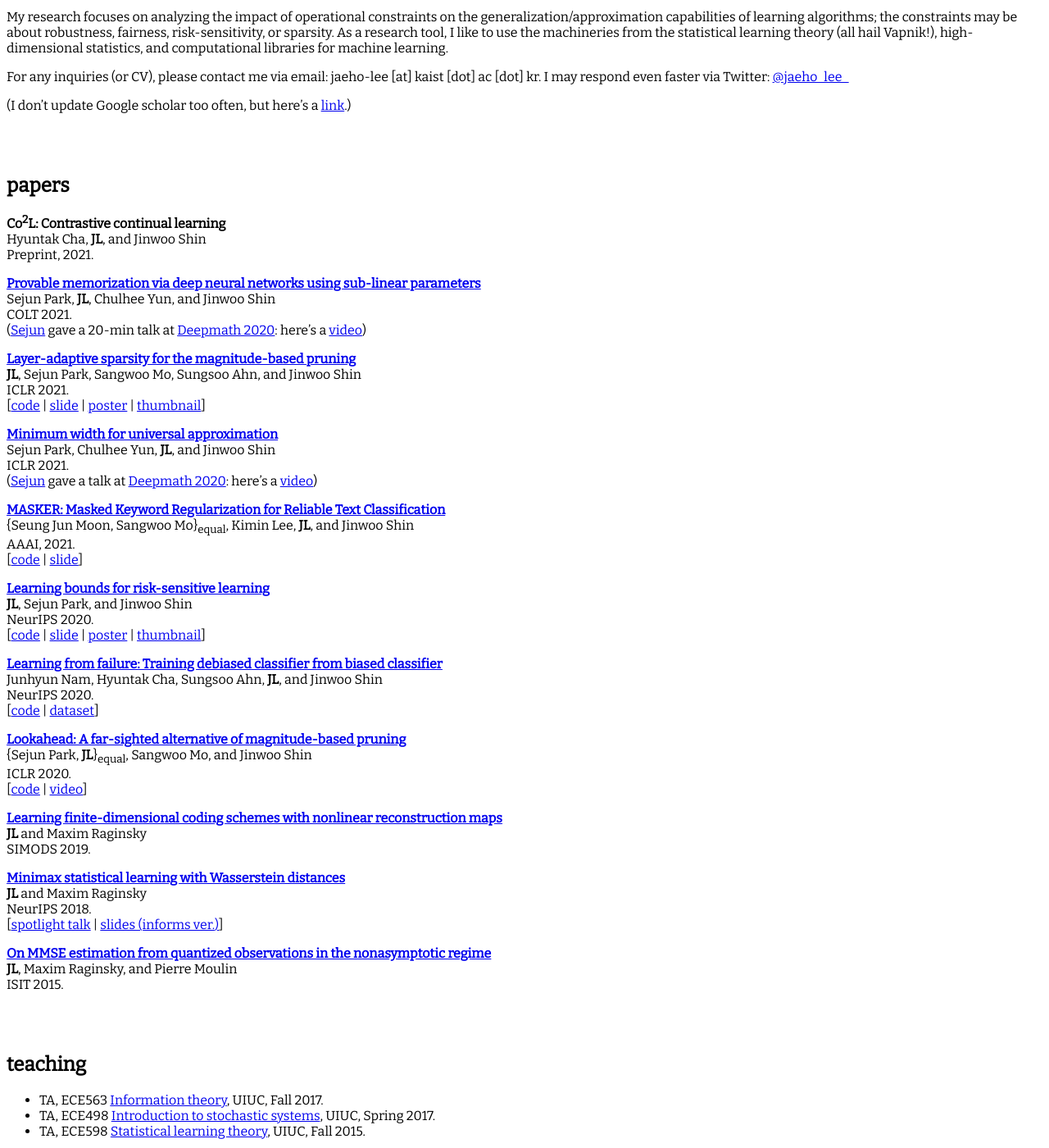
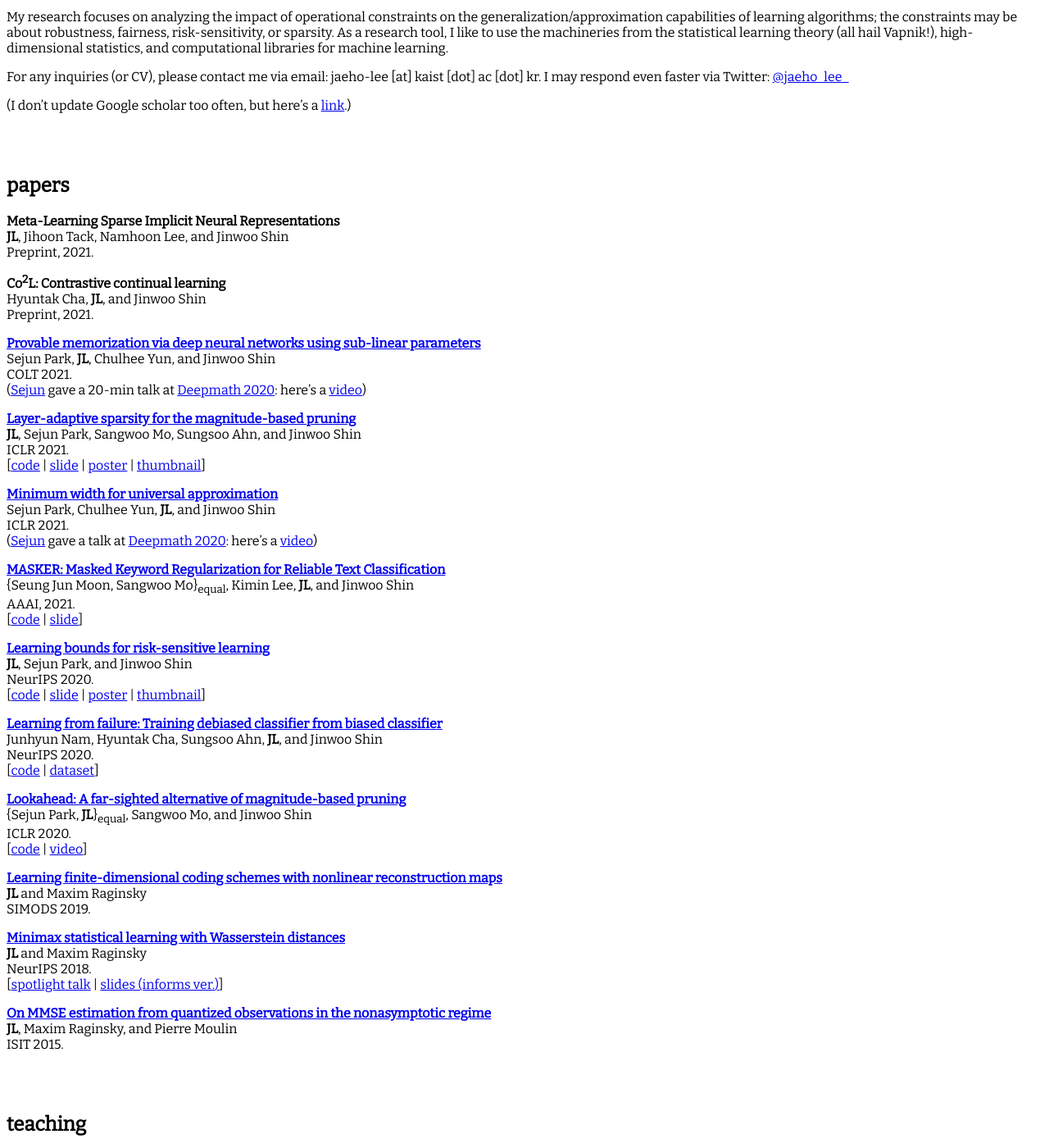
Before and after one commit to jaeho-lee/jaeho-lee.github.io, a Jekyll site: the page built from index.md, in a window 1280 px wide and 1400 px high, scrolled down 419 px. Shown: the whole window at 82% size. Built offline with Jekyll 4.4.1, drawn with Linux system fonts in a browser that asks for light colours; some of the changed text lies outside the part shown.

Commit message:
talk and preprint

```diff
--- a/index.md
+++ b/index.md
@@ -27,6 +27,11 @@
 -->
 ## papers
 
+**Meta-Learning Sparse Implicit Neural Representations**
+**JL**, Jihoon Tack, Namhoon Lee, and Jinwoo Shin
+Preprint, 2021.
+
+
 **Co<sup>2</sup>L: Contrastive continual learning**
 Hyuntak Cha, **JL**, and Jinwoo Shin
 Preprint, 2021.
@@ -39,7 +44,7 @@
 **[Layer-adaptive sparsity for the magnitude-based pruning](https://openreview.net/forum?id=H6ATjJ0TKdf)**
 **JL**, Sejun Park, Sangwoo Mo, Sungsoo Ahn, and Jinwoo Shin
 ICLR 2021.
-\[[code](https://github.com/jaeho-lee/layer-adaptive-sparsity) | [slide](https://docs.google.com/presentation/d/1SumPYR7BolIYdHZZV9AsqW8b1F2K0T7LNpxxABUmmRM/edit?usp=sharing) | [poster](assets/lamp_poster.pdf) | [thumbnail](assets/lamp_thumbnail.png)\]
+\[[code](https://github.com/jaeho-lee/layer-adaptive-sparsity) | [slide](https://docs.google.com/presentation/d/1SumPYR7BolIYdHZZV9AsqW8b1F2K0T7LNpxxABUmmRM/edit?usp=sharing) | [poster](assets/LAMP_poster.pdf) | [thumbnail](assets/lamp_thumbnail.png)\]
 
 **[Minimum width for universal approximation](https://openreview.net/forum?id=O-XJwyoIF-k)**
 Sejun Park, Chulhee Yun, **JL**, and Jinwoo Shin
@@ -89,6 +94,7 @@
 <br/><br/>
 
 ## invited talks
+* "Approximation power of neural networks: old and new," UNIST GSAI, May 2021.
 * "Learning bounds for risk-sensitive learning," Spotlight @ NeurIPS social: ML in Korea, Dec 2020.
 * "A deeper look at the layerwise sparsity of magnitude-based pruning," Sparsity reading group @ Google (informal), Nov 2020.
 * "Lookahead: A far-sighted alternative of magnitue-based pruning," Spotlight @ ICLR social: ML researchers in/interested in Korea, May 2020.
```
Also changed, not shown: 1 other file.
